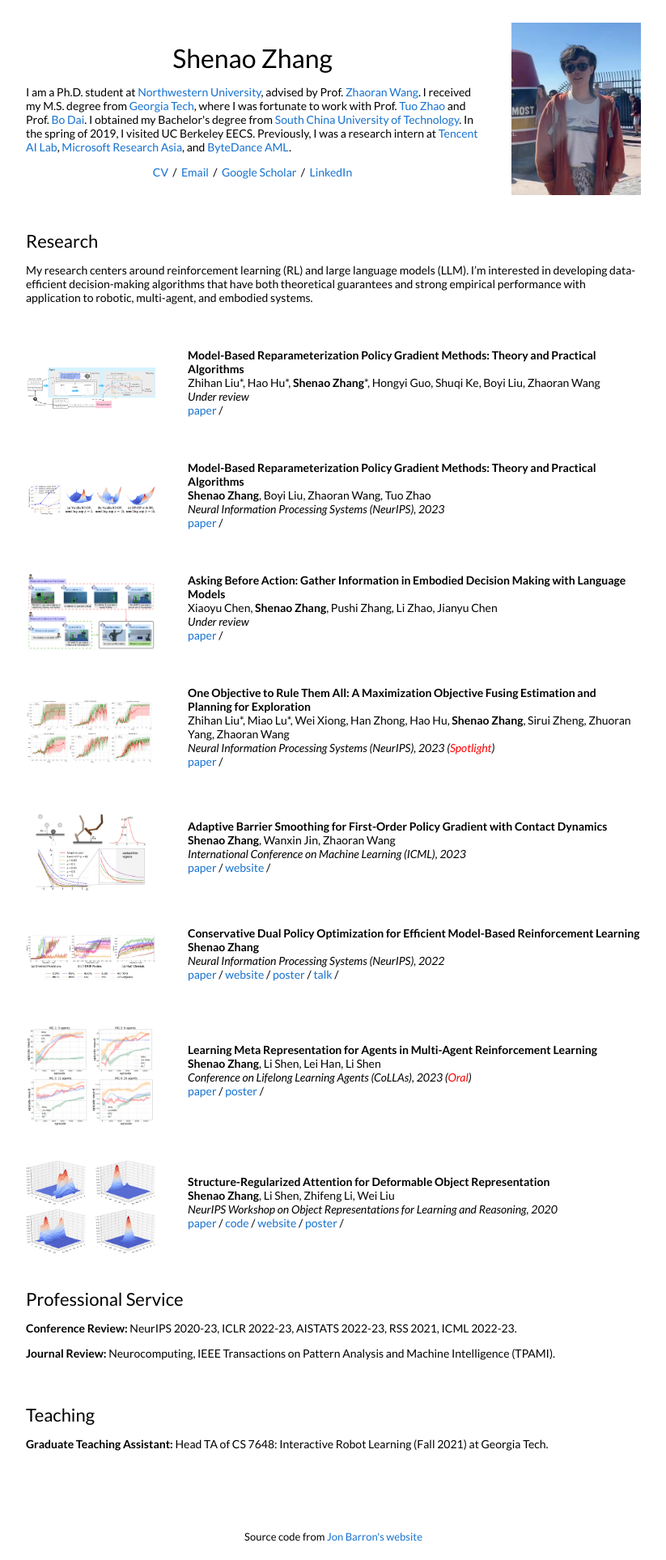
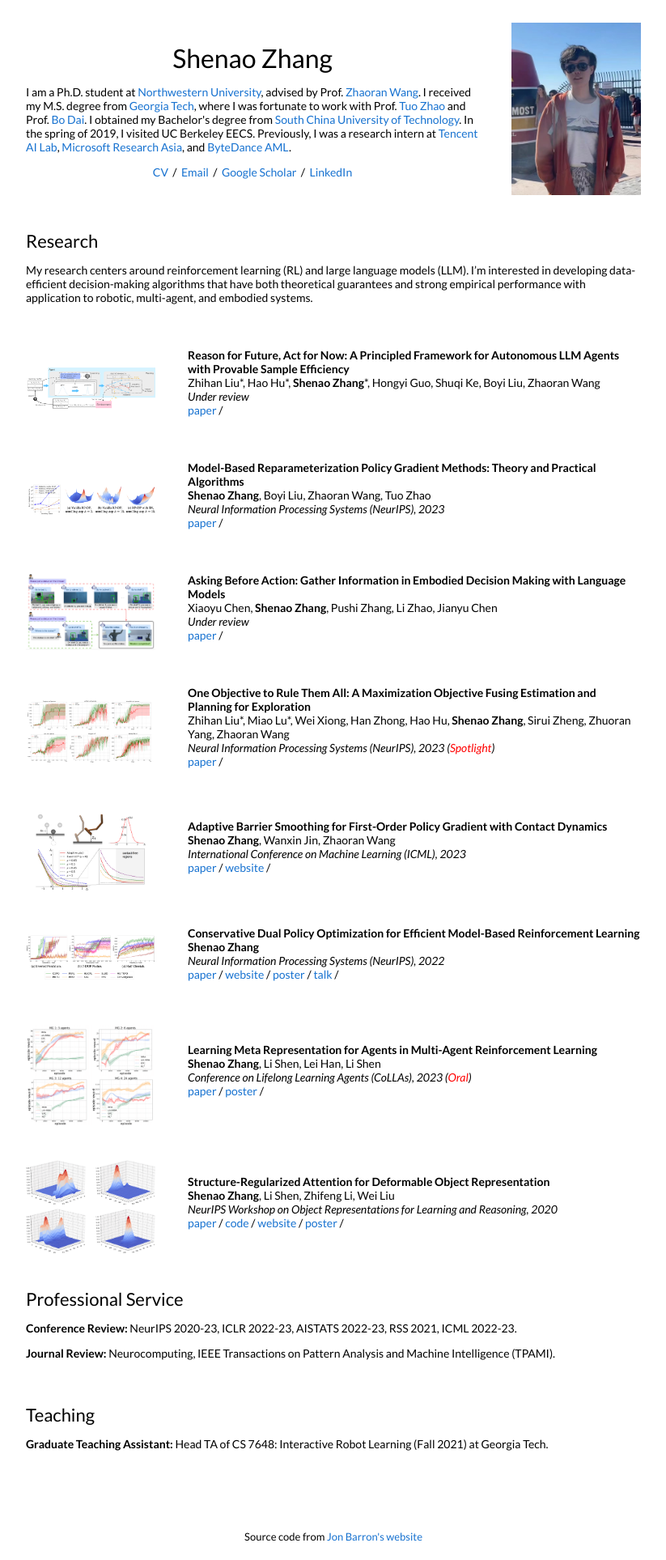
Before and after one commit to shenao-zhang/shenao-zhang.github.io, a Jekyll site: the page built from _posts/2023-09-01-rafa.markdown, in a window 1280 px wide. Shown: the whole page at 81% size, without its empty margins (228-1051 px from the left). Built offline with Jekyll 4.4.1, drawn with Linux system fonts in a browser that asks for light colours.

Commit message:
Update 2023-09-01-rafa.markdown

```diff
--- a/_posts/2023-09-01-rafa.markdown
+++ b/_posts/2023-09-01-rafa.markdown
@@ -1,6 +1,6 @@
 ---
 layout: post
-title:  "Model-Based Reparameterization Policy Gradient Methods: Theory and Practical Algorithms"
+title:  "Reason for Future, Act for Now: A Principled Framework for Autonomous LLM Agents with Provable Sample Efficiency"
 date:   2023-08-30 12:15:53 +02:00
 image: /images/rafa.jpg
 categories: research
```
